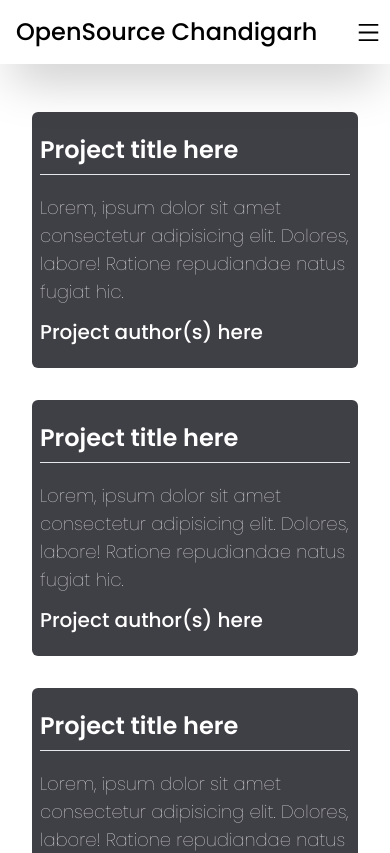
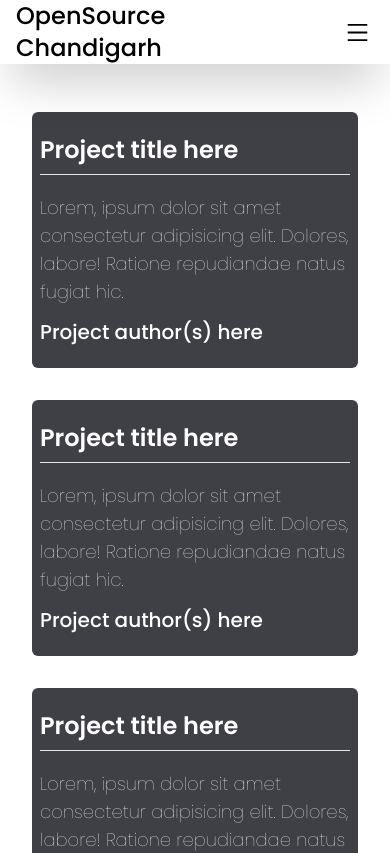
Before and after one commit to aakashj001/open-source-chandigarh, a React (Create React App) app: page /projects in a window 390 px wide. Shown: the top 853 px of the page. Built offline with nearby package versions, Linux system fonts and the light colour scheme.

Commit message:
Small screen navbar bug fixes || made smooth || button added

```diff
--- a/src/components/Navbar.js
+++ b/src/components/Navbar.js
@@ -1,7 +1,7 @@
 import React, { useEffect, useState } from "react";
 import { Link, useLocation } from "react-router-dom";
 
-import { AiOutlineMenu } from "react-icons/ai";
+import { AiOutlineMenu, AiOutlineClose } from "react-icons/ai";
 
 function Navbar() {
   const [show, setShow] = useState(false);
@@ -62,15 +62,15 @@ function Navbar() {
         </button>
       </div>
 
-      <div
-        className="flex-[0.1_0_0%] lg:hidden justify-end "
+      <button
+        className="flex-[0.2_0_0%] flex pr-5 lg:hidden justify-end "
         onClick={() => setShow(!show)}
       >
-        <AiOutlineMenu size={25} />
-      </div>
+        {show ? <AiOutlineClose size={25}/> : <AiOutlineMenu size={25} />}
+      </button>
       <div
-        className={`top-[3.5rem] ${
-          show ? "flex" : "hidden"
+        className={`top-16 ${
+          show ? "opacity-1" : "opacity-0"
         } absolute left-0 right-0 z-50 space-y-5 flex lg:hidden flex-col text-center transition-all shadow-2xl bg-neutral-800 p-8 text-white`}
       >
         <Link
```
